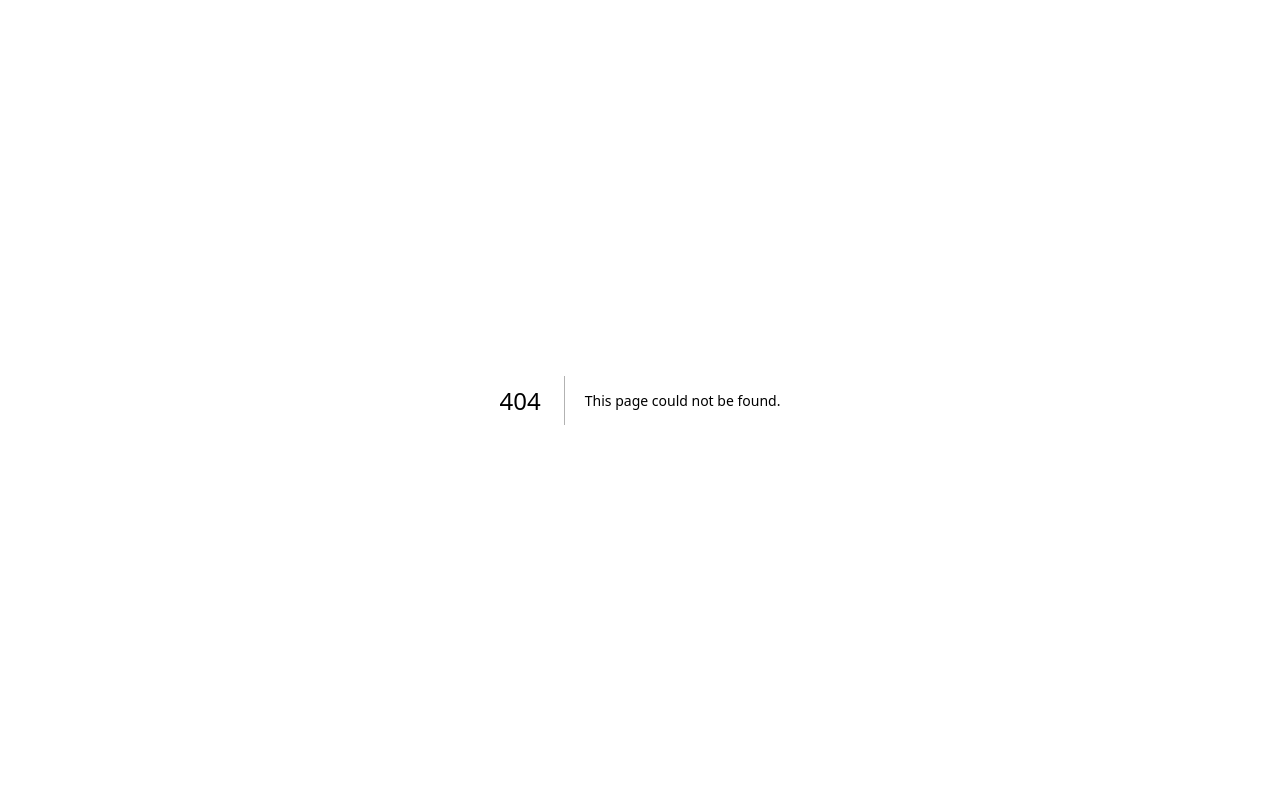
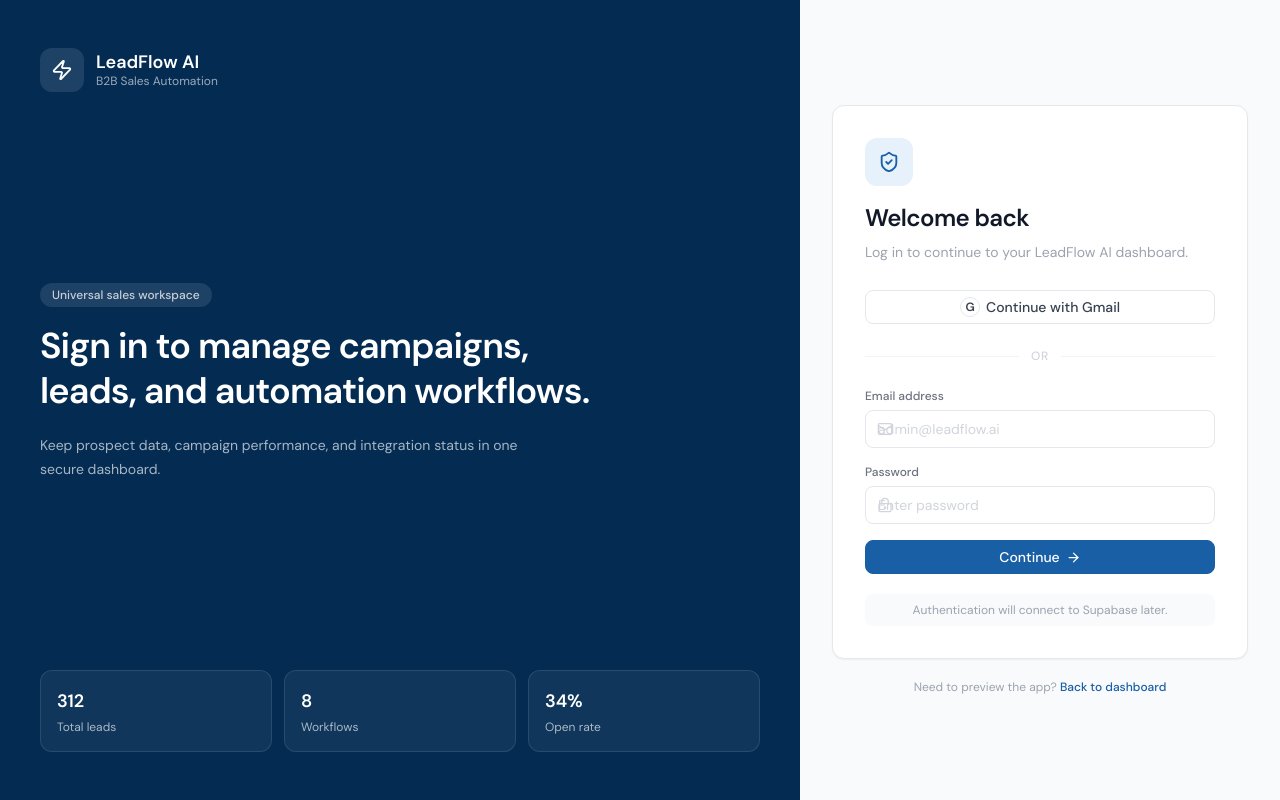
Before and after one commit to nuwin2003/Leadflow-AI, a Next.js app in the folder leadflow-ai/: page /login in a window 1280 px wide. Before the commit this address had no page. Built offline with nearby package versions, Linux system fonts and the light colour scheme.

Commit message:
Add Login Page

```diff
--- /dev/null
+++ b/leadflow-ai/app/(dashboard)/dashboard/page.tsx
@@ -0,0 +1 @@
+export { default } from "../page";
--- /dev/null
+++ b/leadflow-ai/app/login/page.tsx
@@ -0,0 +1,181 @@
+"use client";
+
+import Link from "next/link";
+import { useRouter } from "next/navigation";
+import { FormEvent, useState } from "react";
+import { ArrowRight, LockKeyhole, Mail, ShieldCheck, Zap } from "lucide-react";
+
+export default function LoginPage() {
+  const router = useRouter();
+  const [email, setEmail] = useState("");
+  const [password, setPassword] = useState("");
+  const [error, setError] = useState("");
+
+  function handleSubmit(event: FormEvent<HTMLFormElement>) {
+    event.preventDefault();
+    const normalizedEmail = email.trim();
+
+    if (!normalizedEmail.includes("@") || password.trim().length === 0) {
+      setError("Enter a valid email and password to continue.");
+      return;
+    }
+
+    setError("");
+    router.push("/dashboard");
+  }
+
+  return (
+    <main className="min-h-screen bg-gray-50 text-gray-900">
+      <div className="grid min-h-screen lg:grid-cols-[1fr_480px]">
+        <section className="hidden bg-brand-900 px-10 py-12 text-white lg:flex lg:flex-col lg:justify-between">
+          <div className="flex items-center gap-3">
+            <div className="flex h-11 w-11 items-center justify-center rounded-xl bg-white/10">
+              <Zap size={22} />
+            </div>
+            <div>
+              <p className="text-lg font-semibold leading-tight">LeadFlow AI</p>
+              <p className="text-xs text-white/60">B2B Sales Automation</p>
+            </div>
+          </div>
+
+          <div className="max-w-xl">
+            <p className="mb-4 inline-flex rounded-full bg-white/10 px-3 py-1 text-xs font-medium text-white/75">
+              Universal sales workspace
+            </p>
+            <h1 className="text-4xl font-semibold leading-tight tracking-tight">
+              Sign in to manage campaigns, leads, and automation workflows.
+            </h1>
+            <p className="mt-5 max-w-lg text-sm leading-6 text-white/65">
+              Keep prospect data, campaign performance, and integration status in one
+              secure dashboard.
+            </p>
+          </div>
+
+          <div className="grid grid-cols-3 gap-3 text-xs text-white/65">
+            <div className="rounded-xl border border-white/10 bg-white/5 p-4">
+              <p className="mb-1 text-lg font-semibold text-white">312</p>
+              <p>Total leads</p>
+            </div>
+            <div className="rounded-xl border border-white/10 bg-white/5 p-4">
+              <p className="mb-1 text-lg font-semibold text-white">8</p>
+              <p>Workflows</p>
+            </div>
+            <div className="rounded-xl border border-white/10 bg-white/5 p-4">
+              <p className="mb-1 text-lg font-semibold text-white">34%</p>
+              <p>Open rate</p>
+            </div>
+          </div>
+        </section>
+
+        <section className="flex items-center justify-center px-5 py-10 sm:px-8">
+          <div className="w-full max-w-md">
+            <div className="mb-8 flex items-center gap-3 lg:hidden">
+              <div className="flex h-10 w-10 items-center justify-center rounded-xl bg-brand-600 text-white">
+                <Zap size={20} />
+              </div>
+              <div>
+                <p className="text-base font-semibold leading-tight">LeadFlow AI</p>
+                <p className="text-xs text-gray-400">B2B Sales Automation</p>
+              </div>
+            </div>
+
+            <div className="card p-6 shadow-sm sm:p-8">
+              <div className="mb-7">
+                <div className="mb-4 flex h-12 w-12 items-center justify-center rounded-xl bg-brand-50 text-brand-600">
+                  <ShieldCheck size={22} />
+                </div>
+                <h2 className="text-2xl font-semibold tracking-tight text-gray-900">
+                  Welcome back
+                </h2>
+                <p className="mt-2 text-sm text-gray-400">
+                  Log in to continue to your LeadFlow AI dashboard.
+                </p>
+              </div>
+
+              <button
+                type="button"
+                className="btn w-full justify-center gap-2 py-2.5"
+                aria-label="Continue with Google"
+              >
+                <span className="flex h-5 w-5 items-center justify-center rounded-full border border-gray-200 bg-white text-xs font-semibold text-gray-700">
+                  G
+                </span>
+                Continue with Gmail
+              </button>
+
+              <div className="my-6 flex items-center gap-3">
+                <div className="h-px flex-1 bg-gray-100" />
+                <span className="text-xs font-medium uppercase tracking-wider text-gray-300">
+                  or
+                </span>
+                <div className="h-px flex-1 bg-gray-100" />
+              </div>
+
+              <form className="space-y-4" onSubmit={handleSubmit}>
+                <div>
+                  <label className="form-label" htmlFor="email">
+                    Email address
+                  </label>
+                  <div className="group relative">
+                    <Mail
+                      className="pointer-events-none absolute left-3 top-1/2 -translate-y-1/2 text-gray-300 transition-opacity group-focus-within:opacity-0"
+                      size={16}
+                    />
+                    <input
+                      id="email"
+                      className="form-input pl-9 focus:placeholder-transparent"
+                      type="email"
+                      placeholder="admin@leadflow.ai"
+                      autoComplete="email"
+                      value={email}
+                      onChange={(event) => setEmail(event.target.value)}
+                    />
+                  </div>
+                </div>
+
+                <div>
+                  <label className="form-label" htmlFor="password">
+                    Password
+                  </label>
+                  <div className="group relative">
+                    <LockKeyhole
+                      className="pointer-events-none absolute left-3 top-1/2 -translate-y-1/2 text-gray-300 transition-opacity group-focus-within:opacity-0"
+                      size={16}
+                    />
+                    <input
+                      id="password"
+                      className="form-input pl-9 focus:placeholder-transparent"
+                      type="password"
+                      placeholder="Enter password"
+                      autoComplete="current-password"
+                      value={password}
+                      onChange={(event) => setPassword(event.target.value)}
+                    />
+                  </div>
+                </div>
+
+                {error ? <p className="text-xs text-red-500">{error}</p> : null}
+
+                <button type="submit" className="btn btn-primary w-full justify-center py-2.5">
+                  Continue
+                  <ArrowRight size={15} />
+                </button>
+              </form>
+
+              <p className="mt-5 rounded-lg bg-gray-50 px-3 py-2 text-center text-xs text-gray-400">
+                Authentication will connect to Supabase later.
+              </p>
+            </div>
+
+            <p className="mt-5 text-center text-xs text-gray-400">
+              Need to preview the app?{" "}
+              <Link className="font-medium text-brand-600 hover:text-brand-800" href="/dashboard">
+                Back to dashboard
+              </Link>
+            </p>
+          </div>
+        </section>
+      </div>
+    </main>
+  );
+}
--- /dev/null
+++ b/leadflow-ai/app/page.tsx
@@ -0,0 +1,5 @@
+import { redirect } from "next/navigation";
+
+export default function HomePage() {
+  redirect("/login");
+}
--- a/leadflow-ai/components/Sidebar.tsx
+++ b/leadflow-ai/components/Sidebar.tsx
@@ -1,12 +1,15 @@
 "use client";
 
 import Link from "next/link";
-import { usePathname } from "next/navigation";
+import { usePathname, useRouter } from "next/navigation";
+import { useState } from "react";
 import {
   BarChart2,
   ChevronRight,
   LayoutDashboard,
+  LogOut,
   Megaphone,
+  MoreHorizontal,
   Plug,
   Settings,
   ShieldCheck,
@@ -22,7 +25,7 @@ interface NavItem {
 }
 
 const NAV_MAIN: NavItem[] = [
-  { href: "/", label: "Dashboard", Icon: LayoutDashboard },
+  { href: "/dashboard", label: "Dashboard", Icon: LayoutDashboard },
   { href: "/leads", label: "Leads", Icon: Users },
   { href: "/campaigns", label: "Campaigns", Icon: Megaphone },
   { href: "/integrations", label: "Integrations", Icon: Plug },
@@ -36,9 +39,11 @@ const NAV_CONFIG: NavItem[] = [
 
 export default function Sidebar() {
   const pathname = usePathname();
+  const router = useRouter();
+  const [openProfileMenu, setOpenProfileMenu] = useState(false);
 
   function isActive(href: string): boolean {
-    if (href === "/") return pathname === "/";
+    if (href === "/dashboard") return pathname === "/dashboard" || pathname === "/";
     return pathname === href || pathname.startsWith(`${href}/`);
   }
 
@@ -54,6 +59,11 @@ export default function Sidebar() {
         {active && <ChevronRight size={13} className="ml-auto opacity-40" />}
       </Link>
     );
+  }
+
+  function handleLogout() {
+    setOpenProfileMenu(false);
+    router.push("/login");
   }
 
   return (
@@ -88,8 +98,12 @@ export default function Sidebar() {
         </nav>
       </div>
 
-      <div className="px-2.5 py-3 border-t border-gray-100">
-        <button className="flex items-center gap-2.5 w-full px-2.5 py-2 rounded-lg hover:bg-gray-50 transition-colors">
+      <div className="relative px-2.5 py-3 border-t border-gray-100">
+        <button
+          className="flex items-center gap-2.5 w-full px-2.5 py-2 rounded-lg hover:bg-gray-50 transition-colors"
+          onClick={() => setOpenProfileMenu((prev) => !prev)}
+          aria-label="Open profile actions"
+        >
           <div className="w-7 h-7 rounded-full bg-brand-50 flex items-center justify-center flex-shrink-0">
             <span className="text-[11px] font-semibold text-brand-600">AC</span>
           </div>
@@ -97,8 +111,20 @@ export default function Sidebar() {
             <p className="text-[13px] font-medium text-gray-800 truncate">Admin Client</p>
             <p className="text-[10px] text-gray-400">client_001</p>
           </div>
-          <ChevronRight size={13} className="text-gray-300 flex-shrink-0" />
+          <MoreHorizontal size={14} className="text-gray-400 flex-shrink-0" />
         </button>
+
+        {openProfileMenu ? (
+          <div className="absolute bottom-[64px] left-2.5 right-2.5 rounded-lg border border-gray-200 bg-white p-1.5 shadow-md">
+            <button
+              className="flex w-full items-center gap-2 rounded-md px-2.5 py-2 text-left text-xs font-medium text-red-600 hover:bg-red-50"
+              onClick={handleLogout}
+            >
+              <LogOut size={13} />
+              Logout
+            </button>
+          </div>
+        ) : null}
       </div>
     </aside>
   );
--- a/leadflow-ai/components/Topbar.tsx
+++ b/leadflow-ai/components/Topbar.tsx
@@ -8,6 +8,7 @@ import type { ViewMode } from "@/types/app";
 
 const PAGE_TITLES: Record<string, string> = {
   "/": "Dashboard",
+  "/dashboard": "Dashboard",
   "/leads": "Leads",
   "/campaigns": "Campaigns",
   "/integrations": "Integrations",
@@ -24,7 +25,7 @@ export default function Topbar() {
 
   function handleMode(mode: ViewMode) {
     switchView(mode);
-    router.push(mode === "admin" ? "/admin" : "/");
+    router.push(mode === "admin" ? "/admin" : "/dashboard");
   }
 
   return (
@@ -59,6 +60,7 @@ export default function Topbar() {
           <Play size={12} />
           Run Workflow
         </button>
+
       </div>
     </header>
   );
```
